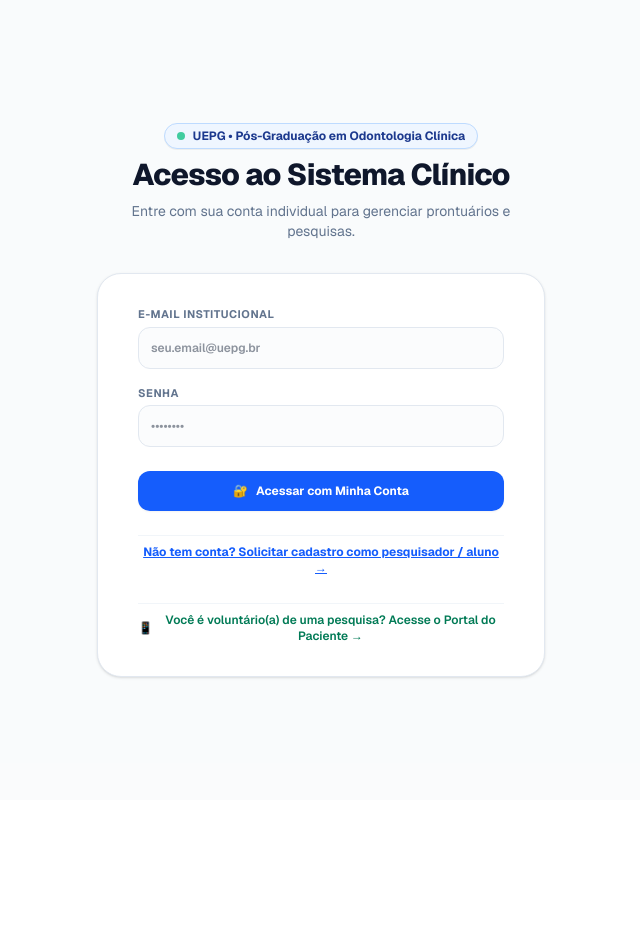
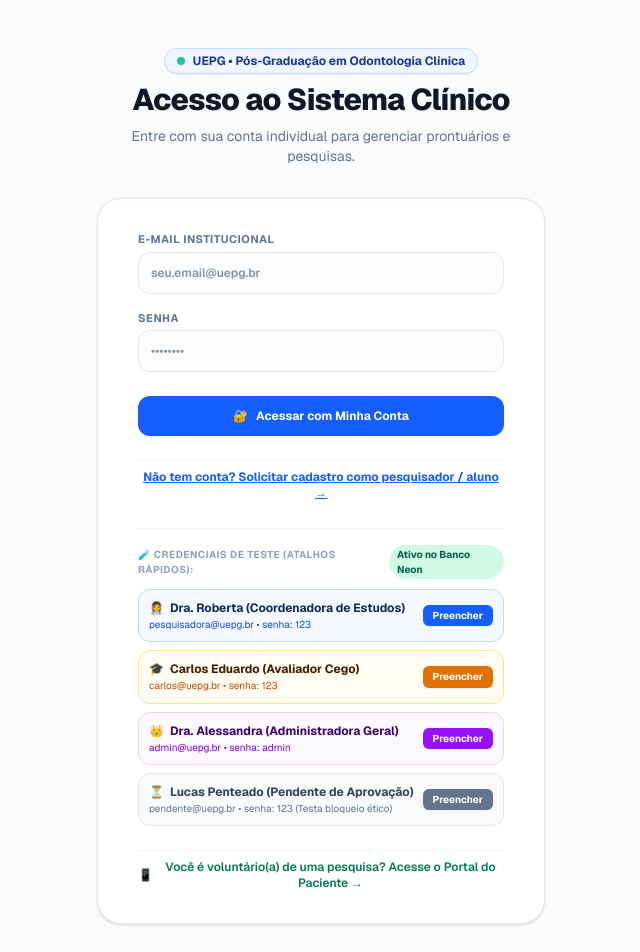
Before and after one commit to sistemaclinicouepg/plataforma-pesquisa-clinica, a Next.js app: page /login in a window 1280 px wide. Shown: the top 952 px of the page, without its empty margins (319-959 px from the left). Before the commit the page ends 800 px from the top, so only its background shows below. Built offline with nearby package versions, Linux system fonts and the light colour scheme; no server answers.

Commit message:
feat(test-auth): adiciona painel de credenciais de teste e botoes de atalho no login

```diff
--- a/src/app/login/page.tsx
+++ b/src/app/login/page.tsx
@@ -64,6 +64,14 @@ export default function LoginPage() {
     } finally {
       setLoading(false);
     }
+  };
+
+  const handleQuickLogin = (quickEmail: string, quickPass: string) => {
+    setIsRequestingAccess(false);
+    setEmail(quickEmail);
+    setPassword(quickPass);
+    setError(null);
+    setIsPendingApproval(false);
   };
 
   return (
@@ -204,6 +212,96 @@ export default function LoginPage() {
             </button>
           </div>
 
+          {/* Atalhos para Testes e Demonstração */}
+          <div className="pt-4 border-t border-slate-100 space-y-2.5">
+            <div className="flex items-center justify-between">
+              <p className="text-[10px] font-bold text-slate-400 uppercase tracking-wider">
+                🧪 Credenciais de Teste (Atalhos Rápidos):
+              </p>
+              <span className="text-[10px] bg-emerald-100 text-emerald-800 font-bold px-2 py-0.5 rounded-full">
+                Ativo no Banco Neon
+              </span>
+            </div>
+
+            <div className="grid grid-cols-1 gap-2 text-xs">
+              <button
+                type="button"
+                onClick={() => handleQuickLogin('pesquisadora@uepg.br', '123')}
+                className="w-full p-2.5 rounded-xl border border-blue-200 bg-blue-50/70 hover:bg-blue-100/90 text-blue-950 transition flex items-center justify-between text-left group"
+              >
+                <div>
+                  <div className="font-bold flex items-center space-x-1.5">
+                    <span>👩‍⚕️</span>
+                    <span>Dra. Roberta (Coordenadora de Estudos)</span>
+                  </div>
+                  <span className="text-[10px] text-blue-700 block mt-0.5">
+                    pesquisadora@uepg.br • senha: 123
+                  </span>
+                </div>
+                <span className="text-[10px] bg-blue-600 group-hover:bg-blue-700 text-white font-bold px-2.5 py-1 rounded-md transition shadow-2xs">
+                  Preencher
+                </span>
+              </button>
+
+              <button
+                type="button"
+                onClick={() => handleQuickLogin('carlos@uepg.br', '123')}
+                className="w-full p-2.5 rounded-xl border border-amber-200 bg-amber-50/70 hover:bg-amber-100/90 text-amber-950 transition flex items-center justify-between text-left group"
+              >
+                <div>
+                  <div className="font-bold flex items-center space-x-1.5">
+                    <span>🎓</span>
+                    <span>Carlos Eduardo (Avaliador Cego)</span>
+                  </div>
+                  <span className="text-[10px] text-amber-700 block mt-0.5">
+                    carlos@uepg.br • senha: 123
+                  </span>
+                </div>
+                <span className="text-[10px] bg-amber-600 group-hover:bg-amber-700 text-white font-bold px-2.5 py-1 rounded-md transition shadow-2xs">
+                  Preencher
+                </span>
+              </button>
+
+              <button
+                type="button"
+                onClick={() => handleQuickLogin('admin@uepg.br', 'admin')}
+                className="w-full p-2.5 rounded-xl border border-purple-200 bg-purple-50/70 hover:bg-purple-100/90 text-purple-950 transition flex items-center justify-between text-left group"
+              >
+                <div>
+                  <div className="font-bold flex items-center space-x-1.5">
+                    <span>👑</span>
+                    <span>Dra. Alessandra (Administradora Geral)</span>
+                  </div>
+                  <span className="text-[10px] text-purple-700 block mt-0.5">
+                    admin@uepg.br • senha: admin
+                  </span>
+                </div>
+                <span className="text-[10px] bg-purple-600 group-hover:bg-purple-700 text-white font-bold px-2.5 py-1 rounded-md transition shadow-2xs">
+                  Preencher
+                </span>
+              </button>
+
+              <button
+                type="button"
+                onClick={() => handleQuickLogin('pendente@uepg.br', '123')}
+                className="w-full p-2.5 rounded-xl border border-slate-200 bg-slate-50 hover:bg-slate-100 text-slate-800 transition flex items-center justify-between text-left group"
+              >
+                <div>
+                  <div className="font-bold flex items-center space-x-1.5 text-slate-700">
+                    <span>⏳</span>
+                    <span>Lucas Penteado (Pendente de Aprovação)</span>
+                  </div>
+                  <span className="text-[10px] text-slate-500 block mt-0.5">
+                    pendente@uepg.br • senha: 123 (Testa bloqueio ético)
+                  </span>
+                </div>
+                <span className="text-[10px] bg-slate-500 group-hover:bg-slate-600 text-white font-bold px-2.5 py-1 rounded-md transition shadow-2xs">
+                  Preencher
+                </span>
+              </button>
+            </div>
+          </div>
+
           {/* Link para o Portal do Paciente */}
           <div className="pt-2 text-center border-t border-slate-100">
             <Link
```
